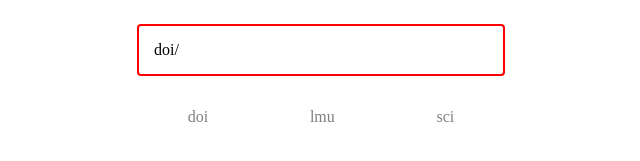
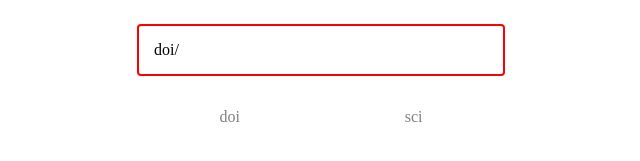
Before and after one commit to app-5ls-de/doi, a Jekyll site: the page built from index.html, in a window 1280 px wide. Shown: the part 375-536 px from the top of the page, without its empty margins (319-959 px from the left). Built offline with Jekyll 4.4.1, drawn with Linux system fonts in a browser that asks for light colours.

Commit message:
Update main.html

```diff
--- a/_layouts/main.html
+++ b/_layouts/main.html
@@ -83,7 +83,7 @@
         <div id="input" contenteditable><br></div>
         <div class="links">
             <a id="doi" href="#" target="_blank">doi</a>
-            <a id="lmu" href="#" target="_blank">lmu</a>
+            <a id="lmu" href="#" target="_blank" style="display: none">lmu</a>
             <a id="sci" href="#" target="_blank">sci</a>
         </div>
     </div>
```
Also changed, not shown: other parts of _layouts/main.html (+1 -1 lines).
